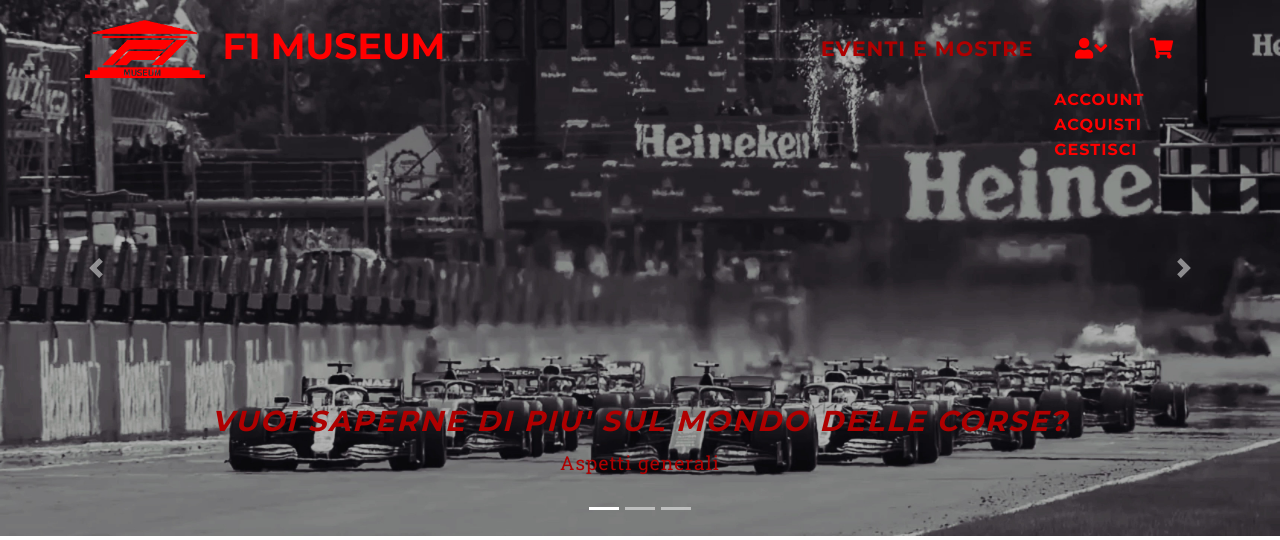
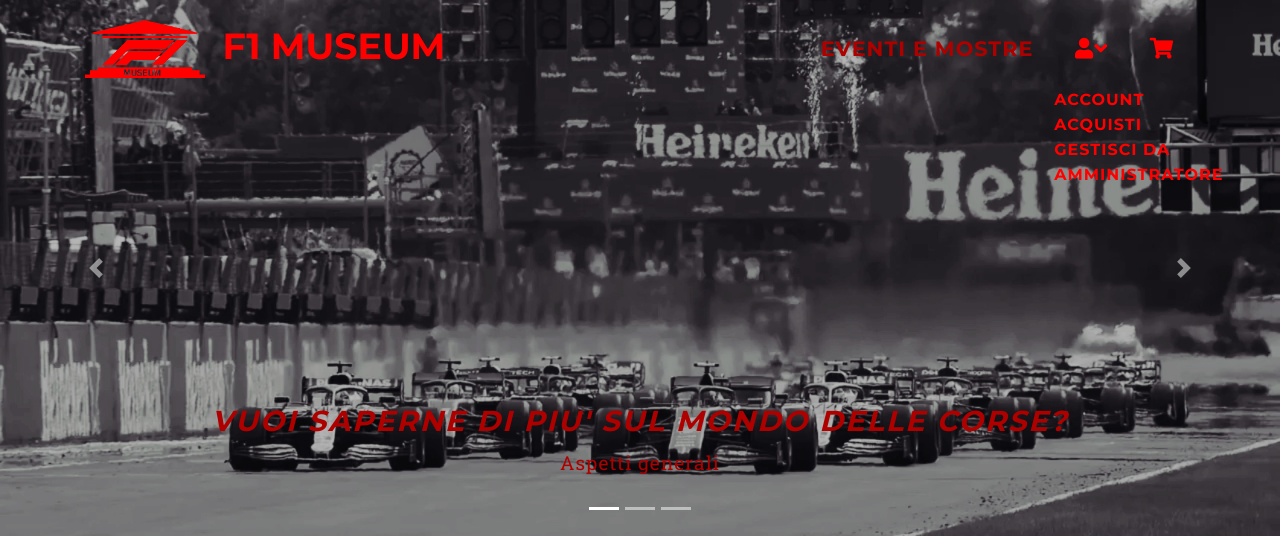
Before and after one commit to bastinicarlo/museoF1, a PHP site: page / in a window 1280 px wide, after a click that opens the changed part. Shown: the top 540 px of the page. Run offline with PHP 8.4, Linux system fonts and the light colour scheme; the visitor is signed in with stand-in values (Sample User, id 1); some web fonts are replaced.

Commit message:
Update index.php
Aggiunte le parole "da amministratore" a "gestici" nel menu a tendina

```diff
--- a/uda_museo/index.php
+++ b/uda_museo/index.php
@@ -51,7 +51,7 @@ session_start();
                         <ul class="dropdown-menu" id="dropdown">
                             <li><a class="nav-link-drop" href="#">account</a></li><!--da visualizzare se loggato, sia per utente che amministratore-->
                             <li ><a class="nav-link-drop" href="#">acquisti</a></li><!--da visualizzare se loggato, sia per utente che amministratore-->
-                            <li ><a class="nav-link-drop" href="#">gestisci</a></li> <!--da vedere se loggato da amministratore-->
+                            <li ><a class="nav-link-drop" href="#">gestisci da amministratore</a></li> <!--da vedere se loggato da amministratore-->
                         </ul>
                     </li>
                     <li class="nav-item">
```
